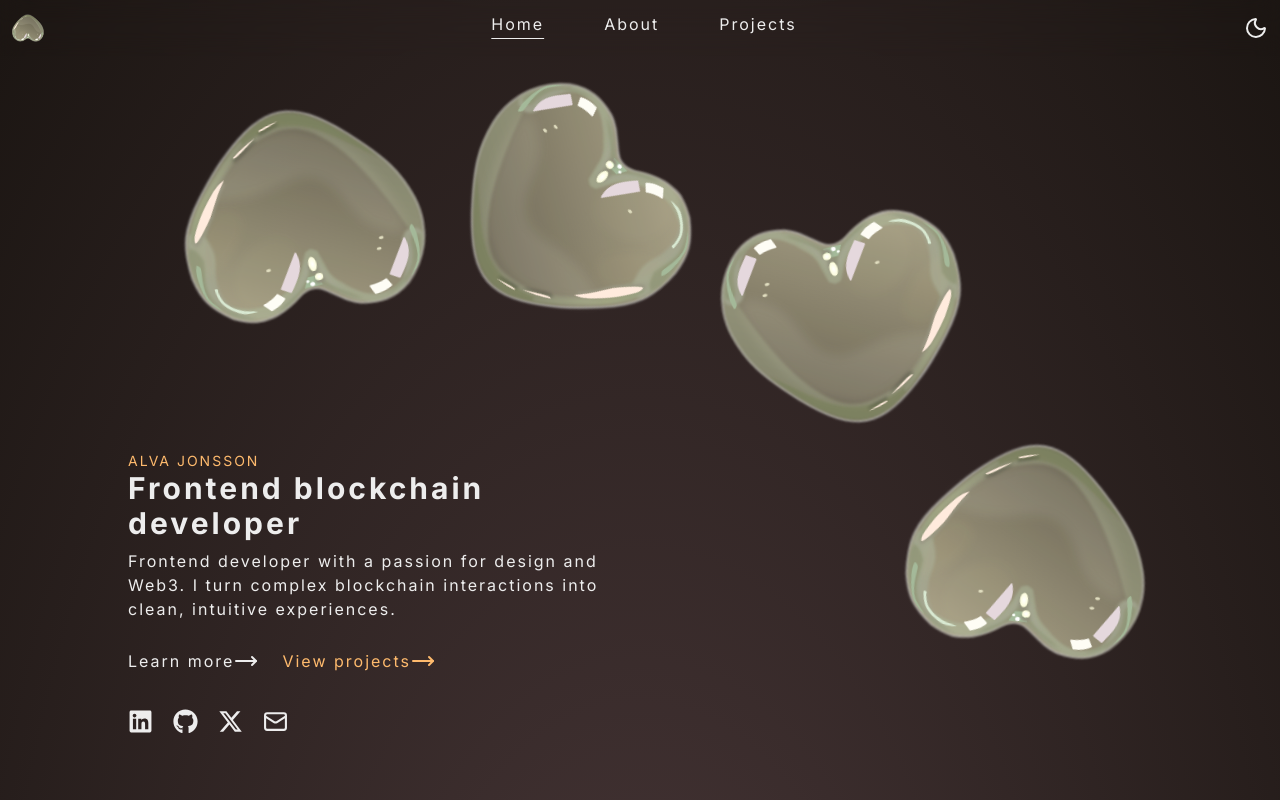
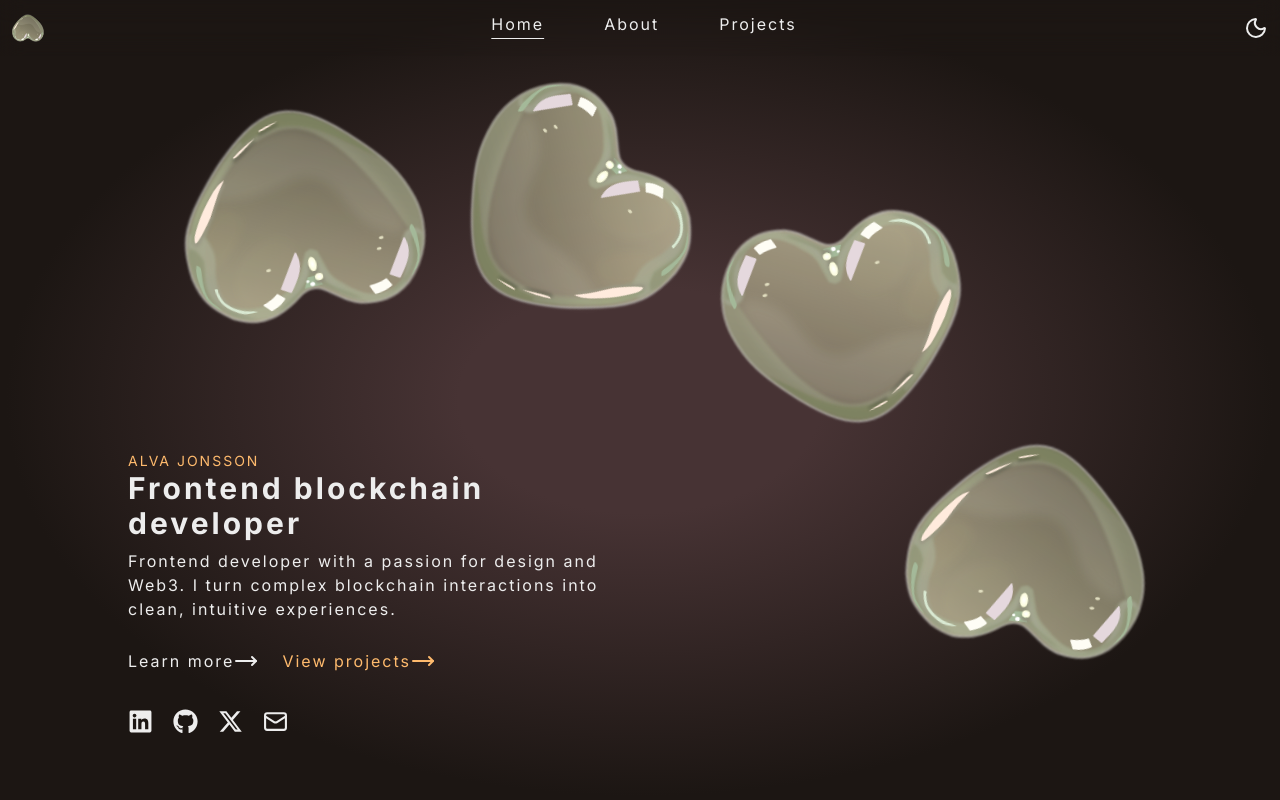
Before and after one commit to Alvis97/alvaportfolio, a Next.js app: page / in a window 1280 px wide. Shown: the top 800 px of the page. Built offline with nearby package versions, Linux system fonts and the light colour scheme.

Commit message:
Update globals.css
-updated background color

```diff
--- a/app/globals.css
+++ b/app/globals.css
@@ -38,15 +38,15 @@
 
 
 body {
-  background: radial-gradient(ellipse at center, #493738 0%, #463536 5%, #1c1613 98%);
-  min-height: 100vh;
+  background: radial-gradient(ellipse at center, #473334 20%, #1c1613 70%);
+  max-height: 100vh;
   color: var(--foreground);
   font-family: var(--font-inter);
   letter-spacing: 2px;
 }
 
 .light body {
-    background: radial-gradient(ellipse at center, #ffffff 0%, #ffffff 5%, #e0d8d0 98%);
+    background: radial-gradient(ellipse at center, #f8f6f6 20%, #dfd9d2 70%);
     color: #1c1613;
 }
 
```
